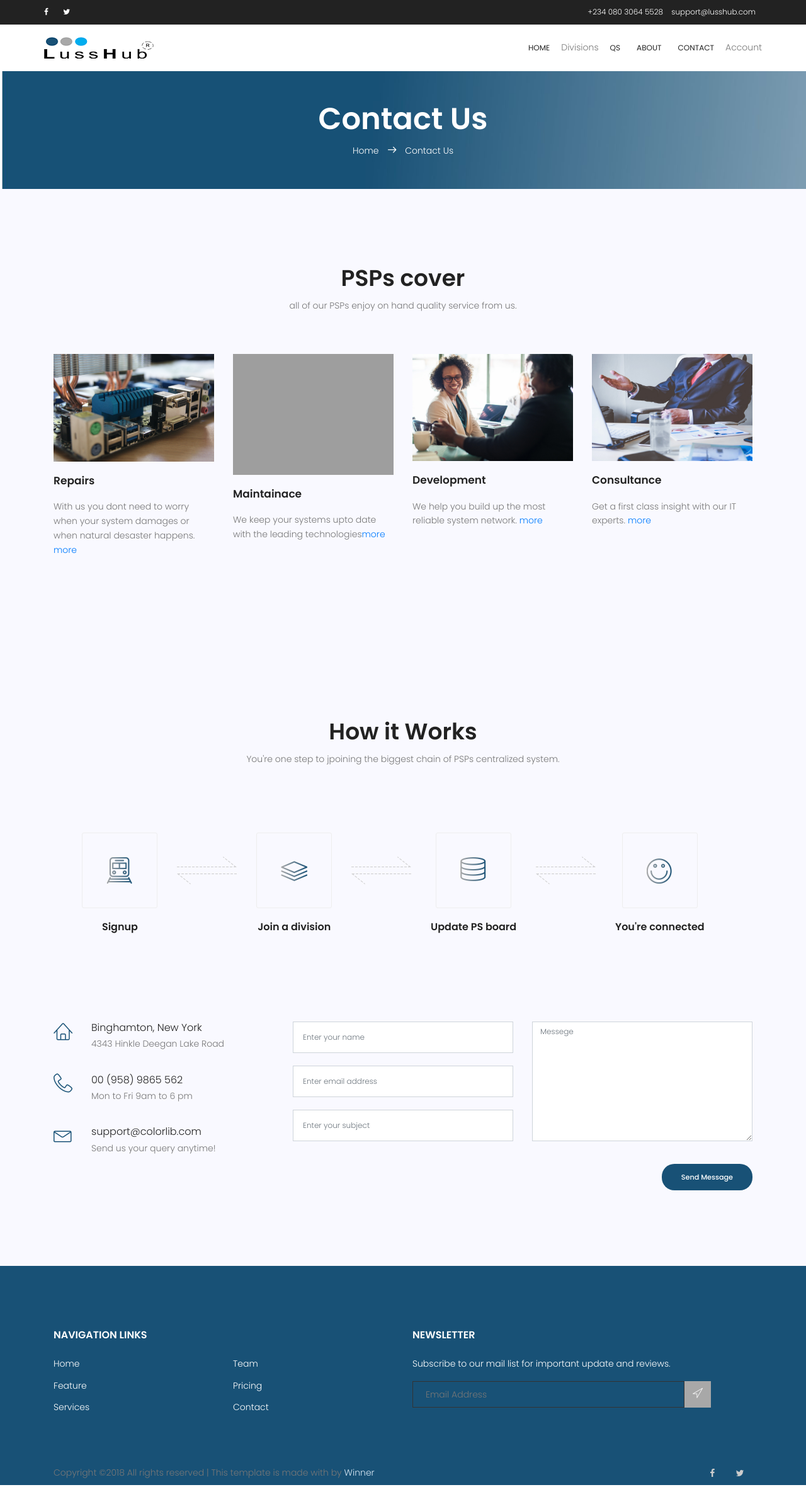
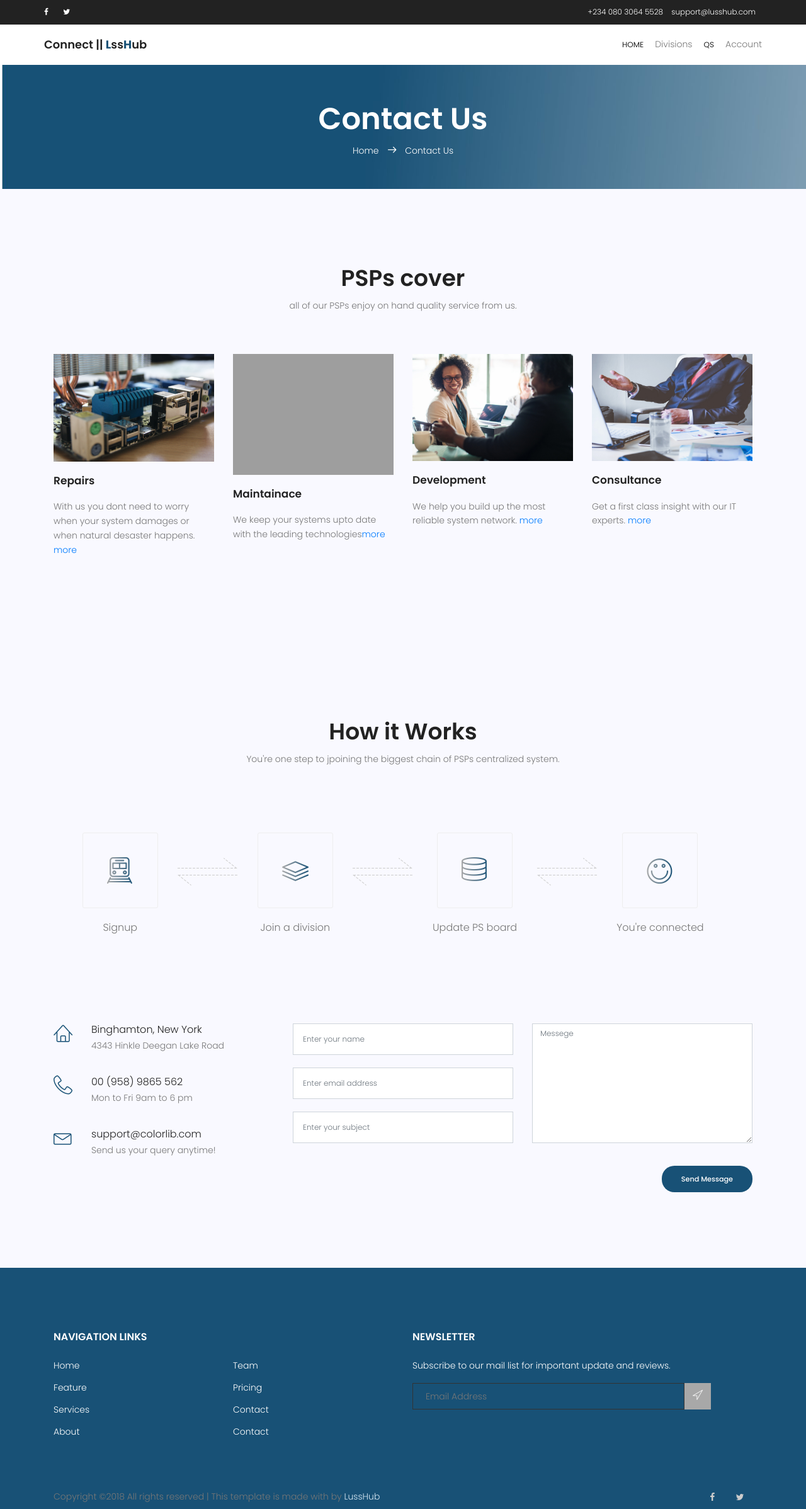
Before and after one commit to rexsteroxy/lusshub, a PHP site: page /contact.php in a window 1280 px wide. Shown: the whole page at 63% size. Before the commit the page ends 2358 px from the top, so only its background shows below. Run offline with PHP 8.4, Linux system fonts and the light colour scheme; some libraries are stand-ins or nearby versions; grey boxes are pictures that could not be loaded.

Commit message:
light changes to the style shit

```diff
--- a/contact.php
+++ b/contact.php
@@ -50,7 +50,9 @@
 			  <div class="container main-menu">
 				  <div class="row align-items-center justify-content-between d-flex">
 					<div id="logo">
-					  <a href="index.php"><img src="img/logo.png" alt="" title="" /></a>
+					  <a href="index.php"><h4>
+								Connect || <b>L</b>ss<b>H</b>ub
+							</h4></a>
 					</div>
 					<nav id="nav-menu-container">
 					  <ul class="nav-menu">
@@ -62,8 +64,6 @@
 						  </ul>
 						</li>
 						<li><a href="sales.php">QS</a></li>
-						<li><a href="about.php">About</a></li>
-						<li><a href="contact.php">Contact</a></li>
 						<li class="menu-has-children">Account
 						  <ul>
 							<li><a href="login.php"><i class="fa fa-sign-in"></i>Login</a></li>
@@ -172,7 +172,7 @@
 							<div class="work-icon-box">
 								<span class="lnr lnr-train"></span>
 							</div>
-							<h4 class="caption">Signup</h4>
+							<p class="caption">Signup</p>
 						</div>
 						<div class="work-arrow">
 							<img src="img/arrow.png" alt="">
@@ -181,7 +181,7 @@
 							<div class="work-icon-box">
 								<span class="lnr lnr-layers"></span>
 							</div>
-							<h4 class="caption">Join a division</h4>
+							<p class="caption">Join a division</p>
 						</div>
 						<div class="work-arrow">
 							<img src="img/arrow.png" alt="">
@@ -190,7 +190,7 @@
 							<div class="work-icon-box">
 								<span class="lnr lnr-database"></span>
 							</div>
-							<h4 class="caption">Update PS board</h4>
+							<p class="caption">Update PS board</p>
 						</div>
 						<div class="work-arrow">
 							<img src="img/arrow.png" alt="">
@@ -199,7 +199,7 @@
 							<div class="work-icon-box">
 								<span class="lnr lnr-smile"></span>
 							</div>
-							<h4 class="caption">You're connected</h4>
+							<p class="caption">You're connected</p>
 						</div>
 					<div class="row">
 						<div class="col"></div>
@@ -282,6 +282,7 @@
 											<li><a href="#">Home</a></li>
 											<li><a href="#">Feature</a></li>
 											<li><a href="#">Services</a></li>
+											<li><a href="about.php">About</a></li>
 										</ul>
 									</div>
 									<div class="col">
@@ -289,6 +290,7 @@
 											<li><a href="#">Team</a></li>
 											<li><a href="#">Pricing</a></li>
 											<li><a href="#">Contact</a></li>
+											<li><a href="contact.php">Contact</a></li>
 										</ul>
 									</div>
 								</div>
@@ -318,7 +320,7 @@
 
 					<div class="row footer-bottom d-flex justify-content-between align-items-center">
 						<p class="col-lg-8 col-sm-12 footer-text m-0"><!-- Link back to lusshub can't be removed. Template is licensed under CC BY 3.0. -->
-Copyright &copy;<script>document.write(new Date().getFullYear());</script> All rights reserved | This template is made with by <a href="#" target="_blank">Winner</a>
+Copyright &copy;<script>document.write(new Date().getFullYear());</script> All rights reserved | This template is made with by <a href="#" target="_blank">LussHub</a>
 <!-- Link back to lusshub can't be removed. Template is licensed under CC BY 3.0. -->
 </p>
 						<div class="col-lg-4 col-sm-12 footer-social">
```
Also changed, not shown: about.php (+6 -4 lines), index.php (+10 -8 lines), sales.php (+6 -4 lines).
